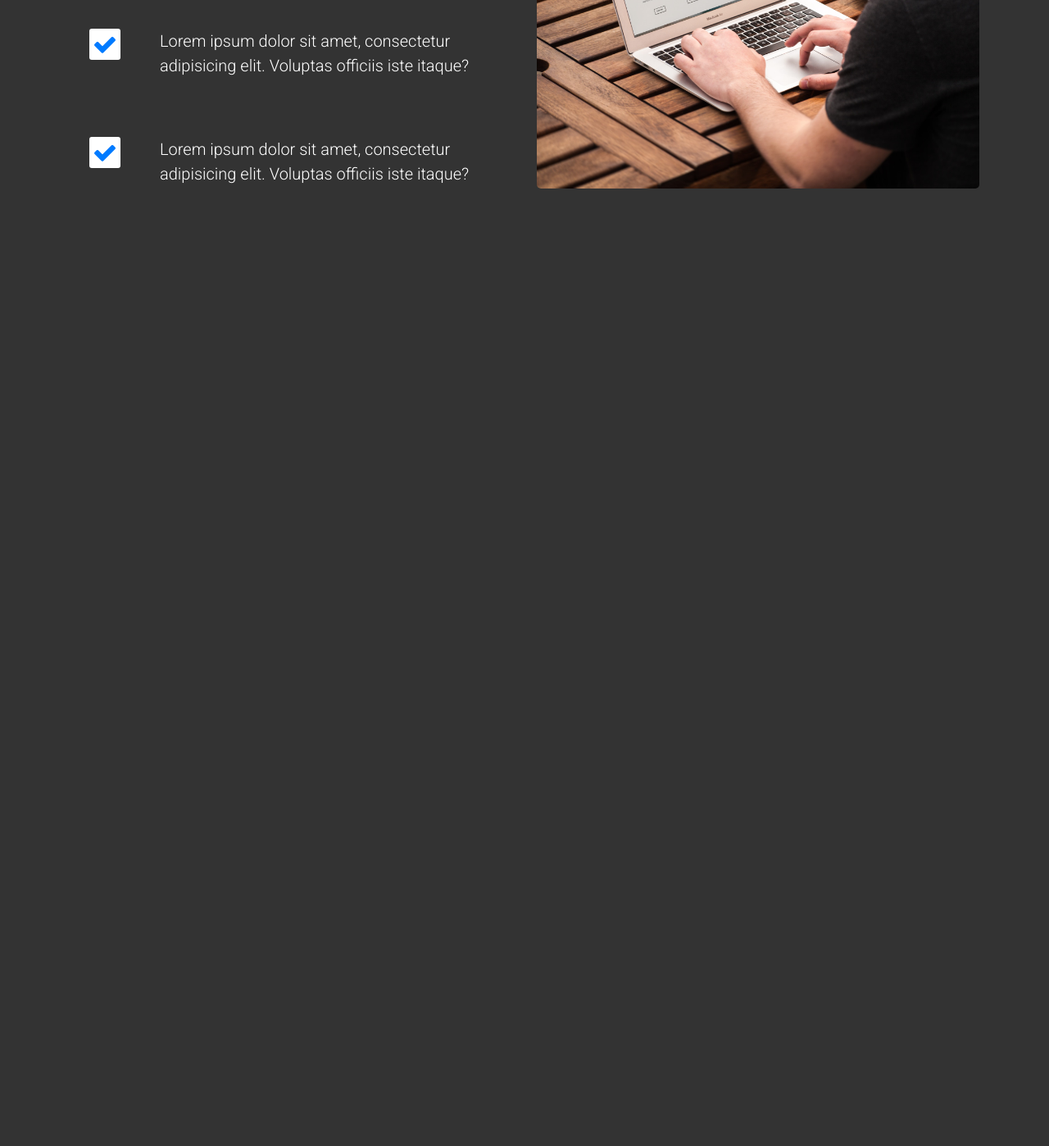
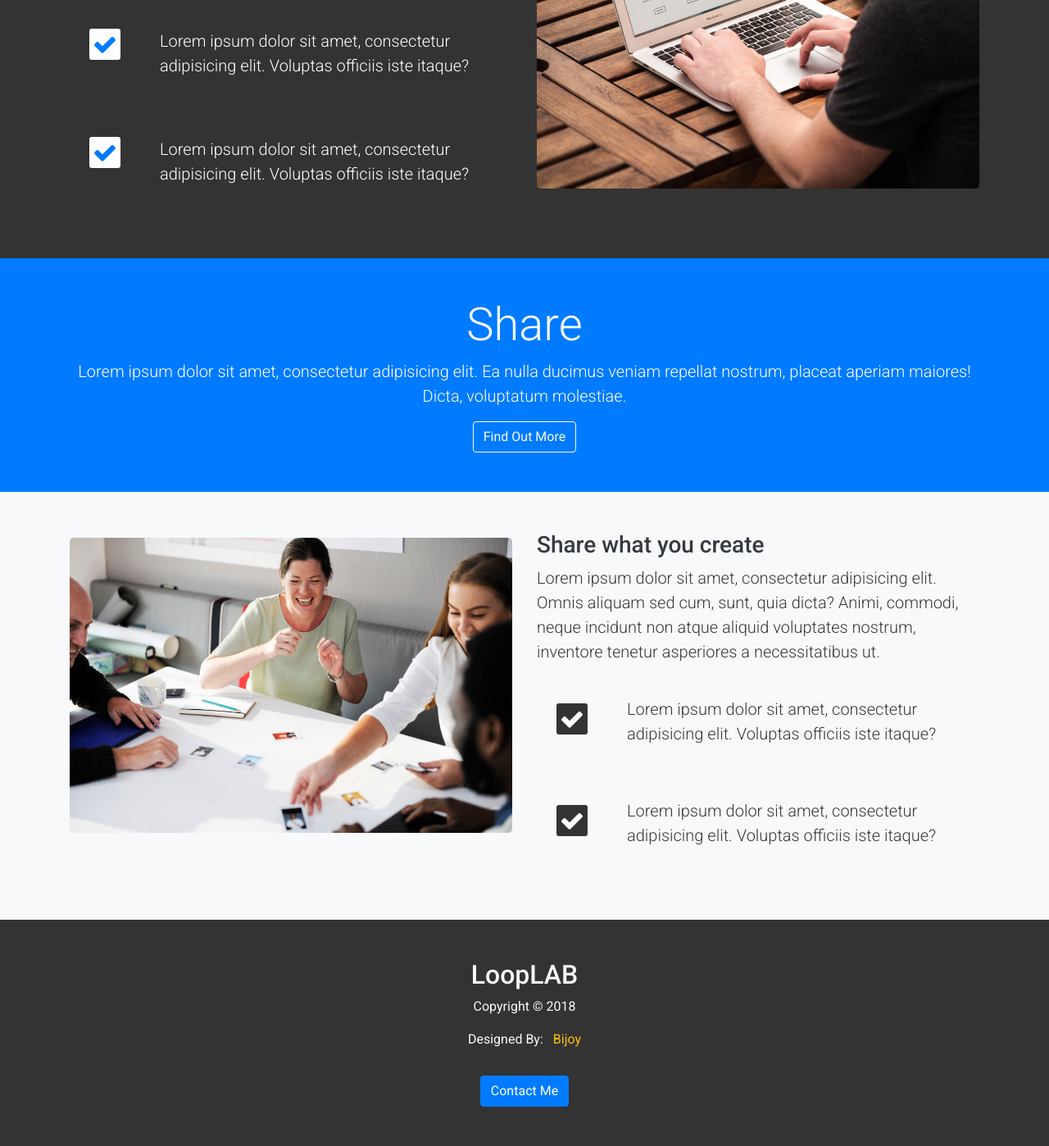
Before and after one commit to bjoy-kar/projects, a plain HTML site: page looplab/index.html in a window 1280 px wide. Shown: the part 2186-3584 px from the top of the page at 82% size. Before the commit the page ends 2501 px from the top, so only its background shows below. Drawn offline with nearby package versions, Linux system fonts and the light colour scheme.

Commit message:
Completed footer section.

```diff
--- a/looplab/css/main.css
+++ b/looplab/css/main.css
@@ -178,6 +178,19 @@ img {
 }
 
 
+/* ==========================================================================
+   Share custom styles
+   ========================================================================== */
+.custom_share_image img {
+    border-radius: 5px;
+}
+.custom_share_icon i {
+    color: #ffffff;
+    background: #333333;
+    padding: 4px;
+    border-radius: 3px;
+    font-size: 30px;
+}
 
 
 
--- a/looplab/index.html
+++ b/looplab/index.html
@@ -181,6 +181,91 @@
         </div>
     </section>
 
+    <!-- SHARE HEAD SECTION -->
+    <section id="share_head_section" class="text-center py-5 bg-primary">
+        <div class="container">
+            <h2 class="display-4">Share</h2>
+            <p class="lead">Lorem ipsum dolor sit amet, consectetur adipisicing elit. Ea nulla ducimus veniam repellat nostrum, placeat aperiam maiores! Dicta, voluptatum molestiae.</p>
+            <a href="#" class="btn btn-outline-light">Find Out More</a>
+        </div>
+    </section>
+
+    <!-- SHARE MAIN SECTION -->
+    <section id="explore_main_section" class="bg-light py-5 text-dark">
+        <div class="container">
+        <div class="row">
+            <div class="col-lg-6 col-md-12 mt-2">
+                <div class="custom_explore_image">
+                    <img src="img/share.jpeg" alt="Explore Image">
+                </div>
+            </div>
+            <div class="col-lg-6 col-md-12">
+                <div class="custom_share_right">
+                    <h3>Share what you create</h3>
+                    <p class="lead">Lorem ipsum dolor sit amet, consectetur adipisicing elit. Omnis aliquam sed cum, sunt, quia dicta? Animi, commodi, neque incidunt non atque aliquid voluptates nostrum, inventore tenetur asperiores a necessitatibus ut.</p>
+                    <div class="d-flex flex-row">
+                        <div class="p-4 align-self-start mt-2 custom_share_icon"><i class="fa fa-check" aria-hidden="true"></i></div>
+                        <div class="p-4 align-self-end">
+                            <p class="lead">Lorem ipsum dolor sit amet, consectetur adipisicing elit. Voluptas officiis iste itaque?</p>
+                        </div>
+                    </div>
+                    <div class="d-flex flex-row">
+                        <div class="p-4 align-self-start mt-2 custom_share_icon"><i class="fa fa-check" aria-hidden="true"></i></div>
+                        <div class="p-4 align-self-end">
+                            <p class="lead">Lorem ipsum dolor sit amet, consectetur adipisicing elit. Voluptas officiis iste itaque?</p>
+                        </div>
+                    </div>
+                </div>
+            </div>
+        </div>
+        </div>
+    </section>
+
+    <!-- FOOTER SECTION -->
+    <footer id="footer_section" class="text-center py-5 text-light">
+        <div class="container">
+            <div class="row">
+                <div class="col-md-12">
+                    <h2>LoopLAB</h2>
+                    <p>Copyright &copy; 2018</p>
+                    <p>Designed By: <a href="#" target="_blank" class="ml-2 text-warning">Bijoy</a></p>
+                    <button class="btn btn-primary mt-3" data-toggle="modal" data-target="#contact_modal">Contact Me</button>
+                </div>
+            </div>
+        </div>
+    </footer>
+
+    <!-- CONTACT MODAL -->
+    <div class="modal" id="contact_modal">
+        <div class="container">
+            <div class="modal-dialog">
+                <div class="modal-content bg-dark">
+                    <div class="modal-header">
+                        <h3 class="display-4">Contact Us</h3>
+                        <button type="button" class="close text-light" data-dismiss="modal">&times;</button>
+                    </div>
+                    <div class="modal-body">
+                        <form action="">
+                            <div class="form-group">
+                                <label for="name">Name</label>
+                                <input type="text" id="name" class="form-control">
+                            </div>
+                            <div class="form-group">
+                                <label for="email">Email</label>
+                                <input type="email" id="email" class="form-control">
+                            </div>
+                            <div class="form-group">
+                                <label for="message">Message</label>
+                                <textarea name="message" class="form-control" id="message"></textarea>
+                            </div>
+                            <input type="submit" value="Send" class="btn btn-primary">
+                        </form>
+                    </div>
+                </div>
+            </div>
+        </div>
+    </div>
+
     <!-- Add your javascript contents here -->
     <script src="js/vendor/modernizr-3.6.0.min.js"></script>
     <script src="https://code.jquery.com/jquery-3.3.1.slim.min.js"></script>
```
Also changed, not shown: looplab/img/share.jpeg (added).
